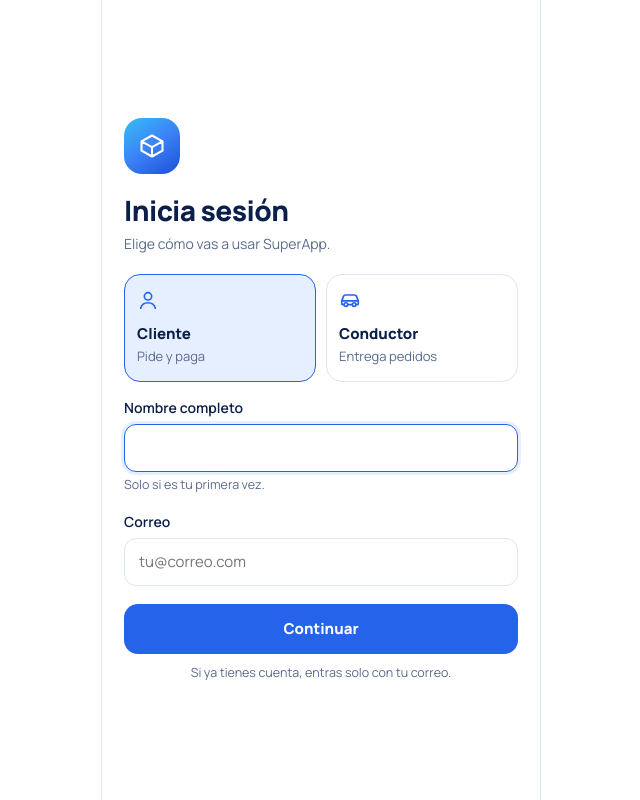
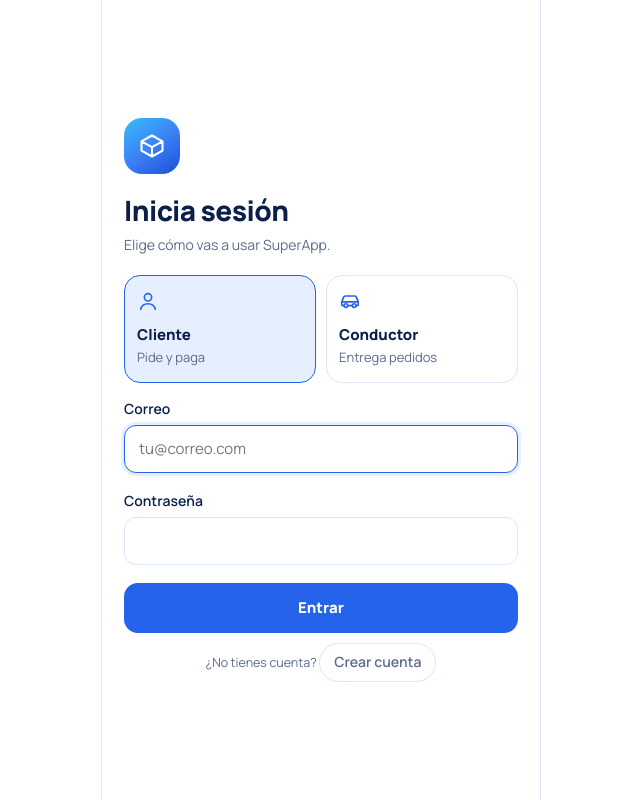
Before and after one commit to D13G0-G0/SuperApp, a Spring Boot app: page / in a window 1280 px wide. Shown: the whole page, without its empty margins (319-959 px from the left). Run offline with Spring Boot 4, Linux system fonts and the light colour scheme; some of the project's set-up classes (security, data sources, template engines, error pages and the like) are left out, and stand-ins take their place.

Commit message:
feat(frontend): login y registro con contraseña y token Bearer
Pantalla con Entrar / Crear cuenta, contraseña y opción de vender.
El token se envía en cada petición; si vence (401) vuelve al login.
Cerrar sesión borra el token del dispositivo.

Co-Authored-By: Claude Opus 5.5 <noreply@anthropic.com>

```diff
--- a/backend/src/main/resources/static/index.html
+++ b/backend/src/main/resources/static/index.html
@@ -153,16 +153,18 @@ nav button[aria-current=page]{color:var(--p)}
 <div class="sheet" id="sheet" role="dialog" aria-modal="true" aria-label="Detalle del producto"><div class="sp" id="sp"></div></div>
 <div id="login" role="region" aria-label="Iniciar sesión">
  <div class="logo"><svg class="ico" viewBox="0 0 24 24"><path d="M21 8 12 3 3 8v8l9 5 9-5zM3 8l9 5 9-5M12 13v8"/></svg></div>
- <h1 style="font-size:28px;margin:0 0 4px">Inicia sesión</h1>
+ <h1 style="font-size:28px;margin:0 0 4px" id="ltitle">Inicia sesión</h1>
  <p class="h" style="margin:0 0 20px;font-size:14px">Elige cómo vas a usar SuperApp.</p>
  <div class="seg" id="lrole" role="radiogroup" aria-label="Tipo de cuenta">
   <button role="radio" aria-checked="true" data-r="CUSTOMER"><svg class="ico" viewBox="0 0 24 24"><circle cx="12" cy="8" r="4"/><path d="M4 21c1-4 4-6 8-6s7 2 8 6"/></svg><b>Cliente</b><span>Pide y paga</span></button>
   <button role="radio" aria-checked="false" data-r="DRIVER"><svg class="ico" viewBox="0 0 24 24"><path d="M5 17H4a1 1 0 0 1-1-1v-3l2-5.2A2 2 0 0 1 6.9 6.5h10.2a2 2 0 0 1 1.9 1.3L21 13v3a1 1 0 0 1-1 1h-1M3 13h18M9.5 17h5"/><circle cx="7.5" cy="17" r="2"/><circle cx="16.5" cy="17" r="2"/></svg><b>Conductor</b><span>Entrega pedidos</span></button>
  </div>
- <div class="f"><label for="ln">Nombre completo</label><input class="in" id="ln" maxlength="100" autocomplete="name"><div class="h">Solo si es tu primera vez.</div><div class="err" id="e-ln"></div></div>
+ <div class="f" id="fln" hidden><label for="ln">Nombre completo</label><input class="in" id="ln" maxlength="100" autocomplete="name"><div class="err" id="e-ln"></div></div>
  <div class="f"><label for="le">Correo</label><input class="in" id="le" type="email" autocomplete="email" placeholder="tu@correo.com"><div class="err" id="e-le"></div></div>
- <button class="btn" id="lg">Continuar</button>
- <p class="h" style="margin-top:10px;text-align:center">Si ya tienes cuenta, entras solo con tu correo.</p>
+ <div class="f"><label for="lp">Contraseña</label><input class="in" id="lp" type="password" autocomplete="current-password" maxlength="72"><div class="h" id="lph" hidden>Mínimo 8 caracteres.</div><div class="err" id="e-lp"></div></div>
+ <label class="h" id="lsell" hidden style="gap:8px;align-items:center;margin:0 0 12px"><input type="checkbox" id="lsl"> También quiero vender</label>
+ <button class="btn" id="lg">Entrar</button>
+ <p class="h" style="margin-top:10px;text-align:center"><span id="lq">¿No tienes cuenta?</span> <button class="chip" id="lsw" type="button">Crear cuenta</button></p>
 </div>
 <div id="toast" role="status" aria-live="polite"></div>
 </div>
@@ -174,9 +176,11 @@ const COP=n=>new Intl.NumberFormat('es-CO',{style:'currency',currency:'COP',maxi
 const CATS=['Comida','Mercado','Tecnología','Hogar','Moda','Otros'];
 const METHODS={STRIPE:{n:'Tarjeta (Stripe)',l:'T',d:'Comisión 2,9 %'},PAYPAL:{n:'PayPal',l:'P',d:'Comisión 3,49 %'},CRYPTO:{n:'Criptomonedas',l:'₿',d:'Comisión 1 % · mínimo $10.000'}};
 const ROLES={CUSTOMER:'Cliente',SELLER:'Vendedor',DRIVER:'Conductor'};
-const S={user:null,cat:'',q:'',pay:'STRIPE',demo:false,items:[]};
-try{S.user=JSON.parse(localStorage.getItem('sa_user')||'null')}catch(e){}
-const save=()=>{try{S.user?localStorage.setItem('sa_user',JSON.stringify(S.user)):localStorage.removeItem('sa_user')}catch(e){}};
+const S={token:null,user:null,cat:'',q:'',pay:'STRIPE',demo:false,items:[]};
+try{S.user=JSON.parse(localStorage.getItem('sa_user')||'null');S.token=localStorage.getItem('sa_token')}catch(e){}
+if(!S.token)S.user=null;
+const save=()=>{try{if(S.user&&S.token){localStorage.setItem('sa_user',JSON.stringify(S.user));localStorage.setItem('sa_token',S.token)}else{localStorage.removeItem('sa_user');localStorage.removeItem('sa_token')}}catch(e){}};
+const logout=()=>{S.user=null;S.token=null;save();showLogin()};
 
 /* ---------- API con modo demo ---------- */
 const D=[
@@ -208,11 +212,12 @@ function demo(p,o={}){
 }
 async function api(p,o={}){
  try{
-  const r=await fetch('/api'+p,{...o,headers:{'Content-Type':'application/json',...(S.user?{'X-User-Id':String(S.user.id)}:{})}});
+  const r=await fetch('/api'+p,{...o,headers:{'Content-Type':'application/json',...(S.token?{'Authorization':'Bearer '+S.token}:{})}});
   const d=await r.json().catch(()=>({}));
+  if(r.status===401&&S.token&&!p.startsWith('/auth/')){logout();toast('Tu sesión venció. Inicia sesión de nuevo.')}
   if(!r.ok)throw Object.assign(new Error(d.error||d.detail||d.message||'No pudimos completar la acción. Revisa los datos e inténtalo de nuevo.'),{api:1,status:r.status});
   S.demo=false;return d;
- }catch(e){if(e.api)throw e;S.demo=true;return demo(p,o)}
+ }catch(e){if(e.api)throw e;if(p.startsWith('/auth/'))throw new Error('No hay conexión con el servidor. Inténtalo de nuevo.');S.demo=true;return demo(p,o)}
 }
 
 /* ---------- Utilidades de UI ---------- */
@@ -299,23 +304,13 @@ $('#payBtn').onclick=async()=>{
 /* ---------- Perfil ---------- */
 function profile(){
  head();const u=S.user,m=$('#meBody');
- if(!u){m.innerHTML=`<div class="f"><label for="rn">Nombre completo</label><input class="in" id="rn" maxlength="100" autocomplete="name"><div class="err" id="e-rn"></div></div>
- <div class="f"><label for="re">Correo</label><input class="in" id="re" type="email" autocomplete="email"><div class="err" id="e-re"></div></div>
- <label>¿Cómo usarás SuperApp?</label><div id="rr" style="margin-bottom:4px">${Object.entries(ROLES).map(([k,n])=>`<button class="chip" data-r="${k}" aria-pressed="${k==='CUSTOMER'}" style="margin:0 6px 8px 0">${n}</button>`).join('')}</div><div class="err" id="e-rr"></div>
- <button class="btn" id="reg" style="margin-top:8px">Crear perfil</button>`;
-  $('#rr').onclick=e=>{const c=e.target.closest('.chip');c&&c.setAttribute('aria-pressed',c.getAttribute('aria-pressed')!=='true')};
-  $('#reg').onclick=async()=>{
-   const n=$('#rn').value.trim(),em=$('#re').value.trim(),roles=$$('#rr .chip[aria-pressed=true]').map(c=>c.dataset.r);
-   fail('rn',!n&&'Escribe tu nombre.');fail('re',!/^\S+@\S+\.\S+$/.test(em)&&'Escribe un correo válido.');$('#e-rr').textContent=roles.length?'':'Elige al menos una opción.';
-   if(!n||!/^\S+@\S+\.\S+$/.test(em)||!roles.length)return;
-   try{S.user=await api('/users',{method:'POST',body:JSON.stringify({fullName:n,email:em,roles})});save();toast('Perfil creado');profile();head()}catch(e){toast(e.message)}};
-  return}
+ if(!u)return showLogin();
  m.innerHTML=`<div class="note"><b style="font-size:17px">${esc(u.fullName)}</b><div class="h" style="margin:0 0 8px">${esc(u.email)}</div>${(u.roles||[]).map(r=>`<span class="pill">${ROLES[r]||r}</span>`).join('')}<div class="h">Sesión como ${ROLES[u.mode]||'Cliente'}</div></div>
  ${u.mode==='DRIVER'?'':`<h2>Dirección de entrega</h2>
  ${[['addressLine','Dirección'],['city','Ciudad'],['state','Departamento'],['postalCode','Código postal'],['country','País']].map(([k,n])=>`<div class="f"><label for="a-${k}">${n}</label><input class="in" id="a-${k}" value="${esc(u[k]||(k==='country'?'Colombia':''))}" maxlength="${k==='addressLine'?200:100}"></div>`).join('')}<button class="btn" id="sv">Guardar dirección</button>`}<button class="btn s" id="out" style="margin-top:10px">Cerrar sesión</button>`;
  if($('#sv'))$('#sv').onclick=async()=>{const b={};['addressLine','city','state','postalCode','country'].forEach(k=>b[k]=$('#a-'+k).value.trim());
-  try{S.user={...S.user,...await api(`/users/${u.id}/shipping-address`,{method:'PATCH',body:JSON.stringify(b)})};save();head();toast('Dirección guardada')}catch(e){toast(e.message)}};
- $('#out').onclick=()=>{if(confirm('¿Cerrar sesión en este dispositivo?')){S.user=null;save();showLogin()}};
+  try{S.user={...S.user,...await api('/users/me/shipping-address',{method:'PATCH',body:JSON.stringify(b)})};save();head();toast('Dirección guardada')}catch(e){toast(e.message)}};
+ $('#out').onclick=()=>{if(confirm('¿Cerrar sesión en este dispositivo?'))logout()};
 }
 
 /* ---------- Pedidos y entregas ---------- */
@@ -365,24 +360,30 @@ $('#nBtn').onclick=async()=>{
  catch(e){toast(e.message)}finally{b.disabled=!S.user.addressLine;b.textContent='Crear pedido'}
 };
 
-/* ---------- Login ---------- */
-let LR='CUSTOMER';
-function showLogin(){$('#login').classList.add('on');$('#ln').value='';$('#le').value='';fail('ln','');fail('le','');$('#ln').focus()}
+/* ---------- Login y registro (contraseña + JWT) ---------- */
+let LR='CUSTOMER',REG=false;
+function setReg(v){REG=v;$('#fln').hidden=!v;$('#lph').hidden=!v;$('#lsell').style.display=v&&LR==='CUSTOMER'?'flex':'none';
+ $('#ltitle').textContent=v?'Crea tu cuenta':'Inicia sesión';$('#lg').textContent=v?'Crear cuenta':'Entrar';
+ $('#lq').textContent=v?'¿Ya tienes cuenta?':'¿No tienes cuenta?';$('#lsw').textContent=v?'Iniciar sesión':'Crear cuenta';
+ $('#lp').autocomplete=v?'new-password':'current-password';['ln','le','lp'].forEach(k=>fail(k,''))}
+function showLogin(){$('#login').classList.add('on');['ln','le','lp'].forEach(k=>$('#'+k).value='');setReg(false);$('#le').focus()}
 function enter(){$('#login').classList.remove('on');buildNav();chips();go(S.user.mode==='DRIVER'?'av':'home')}
-$('#lrole').onclick=e=>{const b=e.target.closest('button');if(!b)return;LR=b.dataset.r;$$('#lrole button').forEach(x=>x.setAttribute('aria-checked',x===b))};
-$('#login').onkeydown=e=>{if(e.key==='Enter'&&e.target.tagName==='INPUT')$('#lg').click()};
+$('#lrole').onclick=e=>{const b=e.target.closest('button');if(!b)return;LR=b.dataset.r;$$('#lrole button').forEach(x=>x.setAttribute('aria-checked',x===b));setReg(REG)};
+$('#lsw').onclick=()=>setReg(!REG);
+$('#login').onkeydown=e=>{if(e.key==='Enter'&&e.target.tagName==='INPUT'&&e.target.type!=='checkbox')$('#lg').click()};
 $('#lg').onclick=async()=>{
- const n=$('#ln').value.trim(),em=$('#le').value.trim();fail('ln','');
- if(!/^\S+@\S+\.\S+$/.test(em)){fail('le','Escribe un correo válido, por ejemplo tu@correo.com.');return}fail('le','');
- const b=$('#lg');b.disabled=true;b.textContent='Entrando…';
+ const n=$('#ln').value.trim(),em=$('#le').value.trim(),pw=$('#lp').value;
+ const bad={ln:REG&&!n&&'Escribe tu nombre.',le:!/^\S+@\S+\.\S+$/.test(em)&&'Escribe un correo válido, por ejemplo tu@correo.com.',
+  lp:!pw?'Escribe tu contraseña.':(REG&&pw.length<8&&'La contraseña debe tener mínimo 8 caracteres.')};
+ Object.entries(bad).forEach(([k,m])=>fail(k,m));if(Object.values(bad).some(Boolean))return;
+ const b=$('#lg'),txt=b.textContent;b.disabled=true;b.textContent=REG?'Creando…':'Entrando…';
  try{
-  let u=null;
-  try{u=await api('/users/by-email?email='+encodeURIComponent(em))}catch(e){if(e.status!==404)throw e}
-  if(u){if(!u.roles.includes(LR)){fail('le','Este correo está registrado como '+u.roles.map(r=>ROLES[r]||r).join(' y ')+'. Elige ese tipo de cuenta.');return}}
-  else{if(!n){fail('ln','Escribe tu nombre para crear tu cuenta.');return}
-   u=await api('/users',{method:'POST',body:JSON.stringify({fullName:n,email:em,roles:[LR]})})}
-  S.user={...u,mode:LR};save();enter();
- }catch(e){fail('le',e.message)}finally{b.disabled=false;b.textContent='Continuar'}
+  const roles=LR==='DRIVER'?['DRIVER']:($('#lsl').checked?['CUSTOMER','SELLER']:['CUSTOMER']);
+  const d=REG?await api('/auth/register',{method:'POST',body:JSON.stringify({fullName:n,email:em,password:pw,roles})})
+             :await api('/auth/login',{method:'POST',body:JSON.stringify({email:em,password:pw})});
+  if(!d.user.roles.includes(LR)){fail('le','Esta cuenta es de '+d.user.roles.map(r=>ROLES[r]||r).join(' y ')+'. Elige ese tipo de cuenta.');return}
+  S.token=d.token;S.user={...d.user,mode:LR};save();$('#lp').value='';enter();
+ }catch(e){fail(e.status===400||e.status===409?'le':'lp',e.message)}finally{b.disabled=false;b.textContent=txt}
 };
 if(S.user){S.user.mode=S.user.mode||'CUSTOMER';enter()}else showLogin();
 </script>
```
